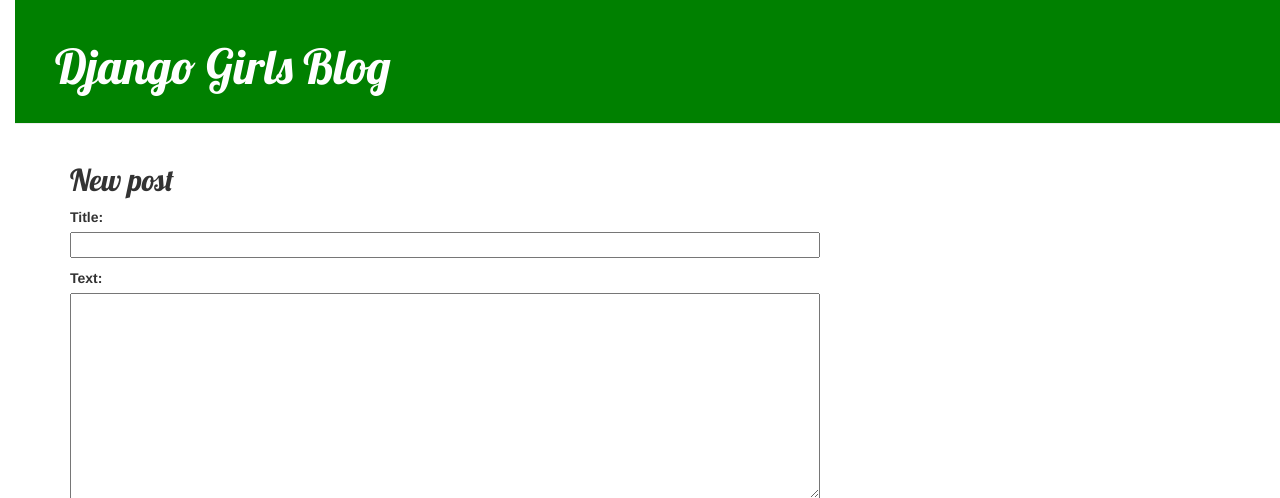
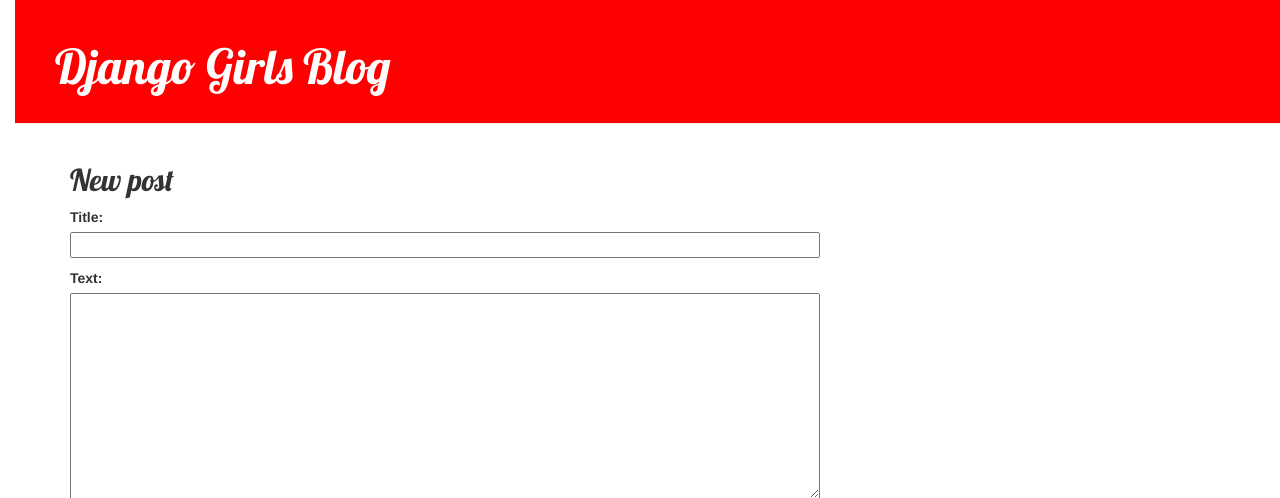
Before and after one commit to MoekaHara/my-first-blog, a Django app: page /post/new/ in a window 1280 px wide. Shown: the top 498 px of the page. Run offline with Django 3.2, Linux system fonts and the light colour scheme; some libraries are stand-ins or nearby versions.

Commit message:
Added view and template for detailed blog post as well as CSS for the site.

```diff
--- a/blog/static/css/blog.css
+++ b/blog/static/css/blog.css
@@ -9,7 +9,7 @@
 }
 
 .page-header {
-    background-color: green;
+    background-color: red;
     margin-top: 0;
     padding: 20px 20px 20px 40px;
 }
--- a/mysite/settings.py
+++ b/mysite/settings.py
@@ -120,6 +120,6 @@
 
 STATIC_URL = '/static/'
 #STATIC_ROOT = '/home/g17911hm/g17911hm.pythonanywhere.com/static'
-#STATIC_ROOT = '../../../../../static'
-STATIC_ROOT = os.path.join(BASE_DIR,'static')
-#STATIC_DIR = os.path.join(BASE_DIR,'static')
+STATIC_ROOT = '../../../../static'
+#STATIC_ROOT = os.path.join(BASE_DIR,'static')
+STATIC_DIR = os.path.join(BASE_DIR,'static')
```
